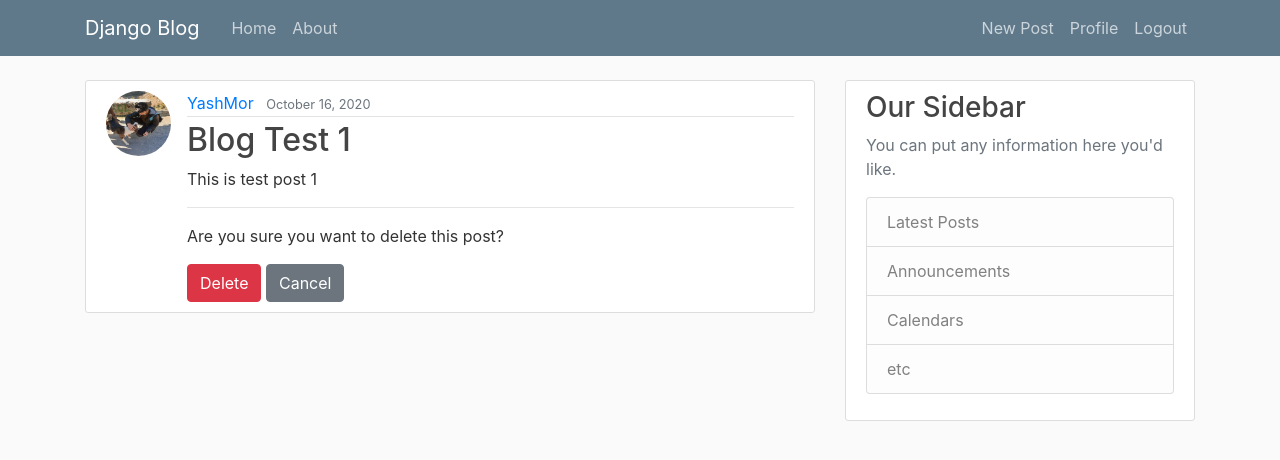
After one commit to moryash08/Django_Blog, a Django app: page /post/1/delete/ in a window 1280 px wide. The commit adds this page. Shown: the top 460 px of the page. Run offline with Django 3.2, Linux system fonts and the light colour scheme; a user stored in the database is signed in; data comes from the database, SQL or seed files in the repository; both versions use the stored data as it was after the commit; some libraries are stand-ins or nearby versions.

Commit message:
Create, Update, Delete Posts

```diff
--- a/blog/models.py
+++ b/blog/models.py
@@ -1,6 +1,7 @@
 from django.db import models
 from django.contrib.auth.models import User
 from django.utils import timezone
+from django.urls import reverse
 
 
 # Create your models here.
@@ -12,3 +13,6 @@ class Post(models.Model):
 
     def __str__(self):
         return self.title
+
+    def get_absolute_url(self):
+        return reverse('post-detail', kwargs={'pk': self.pk})
--- a/blog/static/blog/main.css
+++ b/blog/static/blog/main.css
@@ -82,3 +82,9 @@ a.article-title:hover {
 .account-heading {
   font-size: 2.5rem;
 }
+
+.article-img {
+    height: 65px;
+    width: 65px;
+    margin-right: 16px;
+}
--- a/blog/templates/blog/base.html
+++ b/blog/templates/blog/base.html
@@ -32,6 +32,7 @@
                     <!-- Navbar Right Side -->
                     <div class="navbar-nav">
                         {% if user.is_authenticated %}
+                            <a class="nav-item nav-link" href="{% url 'post-create' %}">New Post</a>
                             <a class="nav-item nav-link" href="{% url 'users-profile' %}">Profile</a>
                             <a class="nav-item nav-link" href="{% url 'users-logout' %}">Logout</a>
                         {% else %}
--- a/blog/templates/blog/home.html
+++ b/blog/templates/blog/home.html
@@ -2,12 +2,13 @@
 {% block content %}
     {% for post in posts %}
     <article class="media content-section">
+        <img class="rounded-circle article-img" src="{{ post.author.profile.image.url }} " alt="profile_pic">
         <div class="media-body">
             <div class="article-metadata">
                 <a class="mr-2" href="#">{{ post.author }}</a>
                 <small class="text-muted">{{ post.date_posted|date:"F d, Y" }}</small>
             </div>
-            <h2><a class="article-title" href="#">{{ post.title }}</a></h2>
+            <h2><a class="article-title" href="{% url 'post-detail' post.id %}">{{ post.title }}</a></h2>
             <p class="article-content">{{ post.content }}</p>
       </div>
     </article>
--- /dev/null
+++ b/blog/templates/blog/post_confirm_delete.html
@@ -0,0 +1,21 @@
+{% extends "blog/base.html" %}
+{% block content %}
+    <article class="media content-section">
+        <img class="rounded-circle article-img" src="{{ object.author.profile.image.url }} " alt="profile_pic">
+        <div class="media-body">
+            <div class="article-metadata">
+                <a class="mr-2" href="#">{{ object.author }}</a>
+                <small class="text-muted">{{ object.date_posted|date:"F d, Y" }}</small>
+            </div>
+            <h2 class="article-title">{{ object.title }}</h2>
+            <p class="article-content">{{ object.content }}</p>
+            <hr>
+            <form method="POST">
+                {% csrf_token %}
+                <p>Are you sure you want to delete this post?</p>
+                <button class="btn btn-danger" type="submit">Delete</button>
+                <a class="btn btn-secondary" href="{% url 'post-detail' object.id %}">Cancel</a>
+            </form>
+        </div>
+    </article>
+{% endblock content %}
--- a/blog/urls.py
+++ b/blog/urls.py
@@ -1,7 +1,20 @@
 from django.urls import path
 from . import views
+from .views import (
+    PostListView,
+    PostDetailView,
+    PostCreateView,
+    PostUpdateView,
+    PostDeleteView
+)
+
 
 urlpatterns = [
-    path('', views.home, name='blog-home'),
+    # path('', views.home, name='blog-home'),
+    path('', PostListView.as_view(), name='blog-home'),
+    path('post/<int:pk>/', PostDetailView.as_view(), name='post-detail'),
+    path('post/new/', PostCreateView.as_view(), name='post-create'),
+    path('post/<int:pk>/update/', PostUpdateView.as_view(), name='post-update'),
+    path('post/<int:pk>/delete/', PostDeleteView.as_view(), name='post-delete'),
     path('about/', views.about, name="blog-about"),
 ]
--- a/blog/views.py
+++ b/blog/views.py
@@ -1,5 +1,13 @@
 from django.shortcuts import render
 from .models import Post
+from django.contrib.auth.mixins import LoginRequiredMixin, UserPassesTestMixin
+from django.views.generic import (
+    ListView,
+    DetailView,
+    CreateView,
+    UpdateView,
+    DeleteView
+)
 
 
 # Create your views here.
@@ -10,5 +18,51 @@ def home(request):
     return render(request, 'blog/home.html', context)
 
 
+class PostListView(ListView):
+    model = Post
+    template_name = 'blog/home.html'  # <app</<model>_<viewtype>.html
+    context_object_name = 'posts'
+    ordering = ['-date_posted']
+
+
+class PostDetailView(DetailView):
+    model = Post
+
+
+class PostCreateView(LoginRequiredMixin, CreateView):
+    model = Post
+    fields = ['title', 'content']
+
+    # Passes an instance of user to form to set author as currently Logged in User
+    def form_valid(self, form):
+        form.instance.author = self.request.user
+        return super().form_valid(form)
+
+
+class PostUpdateView(LoginRequiredMixin, UserPassesTestMixin, UpdateView):
+    model = Post
+    fields = ['title', 'content']
+
+    # Passes an instance of user to form to set author as currently Logged in User
+    def form_valid(self, form):
+        form.instance.author = self.request.user
+        return super().form_valid(form)
+
+    # Checks if Logged in User is author of the Post.
+    def test_func(self):
+        post = self.get_object()
+        return post.author == self.request.user
+
+
+class PostDeleteView(LoginRequiredMixin, UserPassesTestMixin, DeleteView):
+    model = Post
+    success_url = '/'
+
+    # Checks if Logged in User is author of the Post.
+    def test_func(self):
+        post = self.get_object()
+        return post.author == self.request.user
+
+
 def about(request):
     return render(request, 'blog/about.html', {'title': 'About'})
--- a/djangoDemo/settings.py
+++ b/djangoDemo/settings.py
@@ -103,7 +103,7 @@ AUTH_PASSWORD_VALIDATORS = [
 
 LANGUAGE_CODE = 'en-us'
 
-TIME_ZONE = 'UTC'
+TIME_ZONE = 'Asia/Kolkata'
 
 USE_I18N = True
 
```
Also changed, not shown: blog/templates/blog/post_detail.html (added, +20 -0 lines), blog/templates/blog/post_form.html (added, +16 -0 lines), db.sqlite3. Lines whose indentation alone changed are shown as unchanged.
